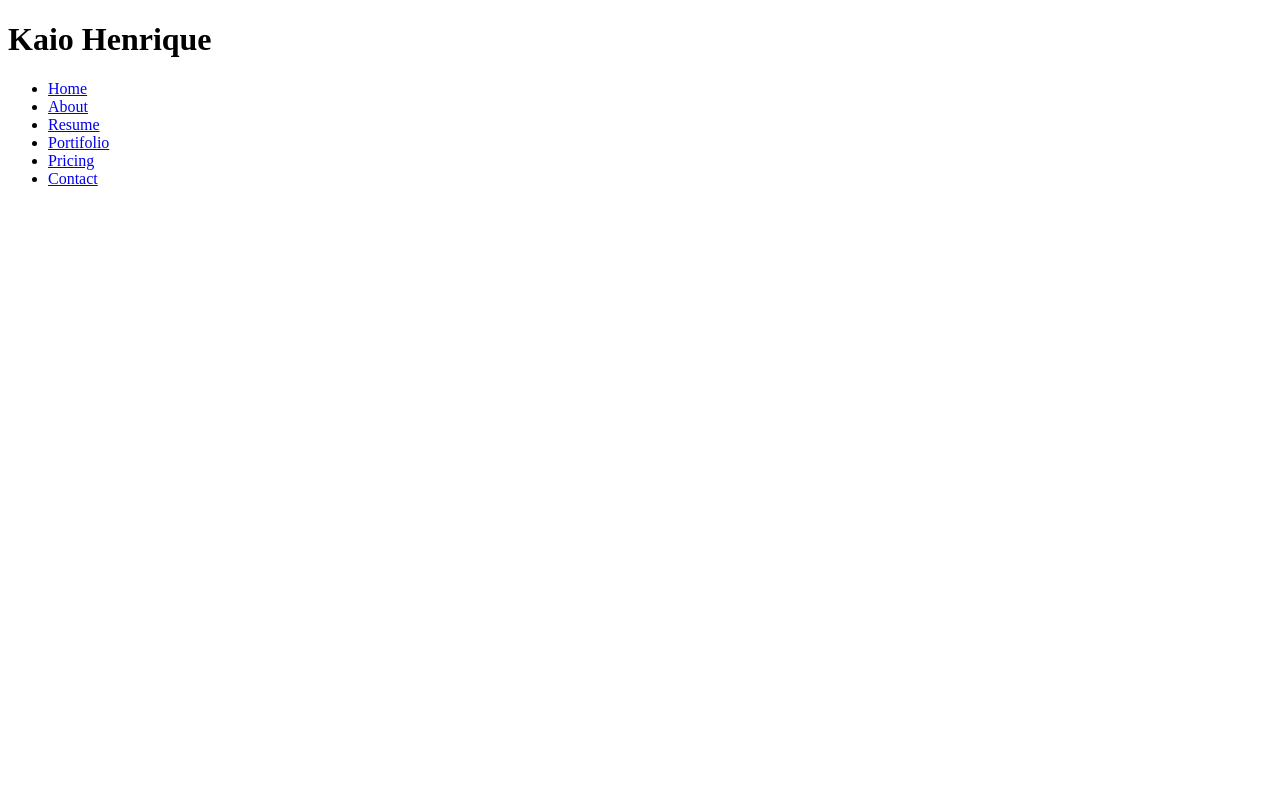
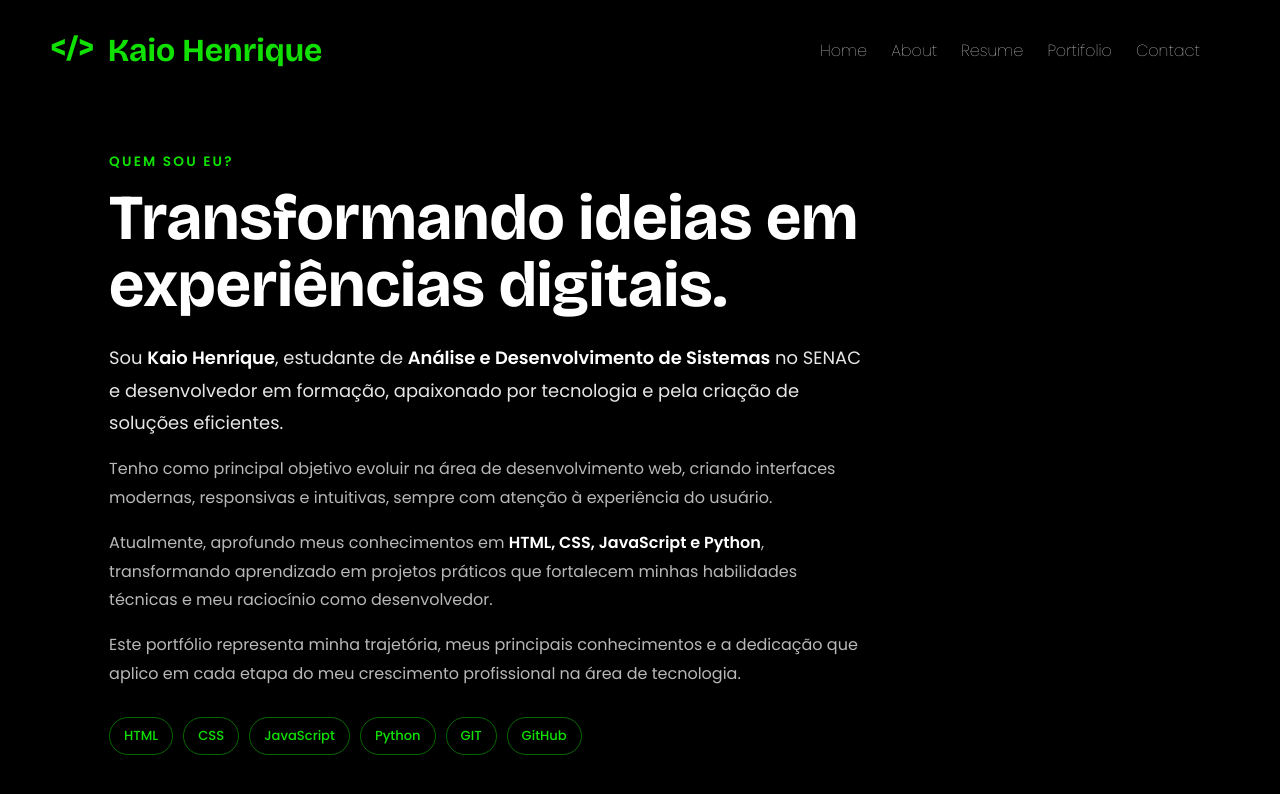
Before and after one commit to Kaio-sudo/portifolio, a plain HTML site: page index.html in a window 1280 px wide. Drawn offline with nearby package versions, Linux system fonts and the light colour scheme.

Commit message:
terminei minha navbar e adicionei uma breve apresentação de quem sou eu

```diff
--- a/index.html
+++ b/index.html
@@ -4,27 +4,70 @@
 <head>
     <meta charset="UTF-8">
     <meta name="viewport" content="width=device-width, initial-scale=1.0">
-    <title>Kaio-dev</title>
+    <title>Kaio Henrique - portifólio</title>
     <link rel="stylesheet" href="styles/style.css">
+    <script src="js/script.js" defer></script>
 </head>
 
-<body>
+<body id="top">
 
+    <!-- NavBar (navegação do site) -->
     <header>
-        <h1>Kaio Henrique</h1>
+        <h1 class="name">
+            <a href="#top">
+                <span class="code-symbol" aria-hidden="true">&lt;/&gt;</span>
+                Kaio Henrique
+            </a>
+        </h1>
         <nav>
             <ul class="navegacao-principal">
-                <li><a href="#">Home</a></li>
+                <li><a href="index.html">Home</a></li>
                 <li><a href="#">About</a></li>
                 <li><a href="#">Resume</a></li>
                 <li><a href="#">Portifolio</a></li>
-                <li><a href="#">Pricing</a></li>
                 <li><a href="#">Contact</a></li>
             </ul>
         </nav>
     </header>
 
+    <!-- apresentação de quem sou eu  -->
+    <main id="home" class="apresentacao">
+        <div class="apresentacao-conteudo">
+            <span class="apresentacao-etiqueta">quem sou eu?</span>
+            <h2>Transformando ideias em experiências digitais.</h2>
+
+            <p class="apresentacao-destaque">
+                Sou <strong>Kaio Henrique</strong>, estudante de
+                <strong>Análise e Desenvolvimento de Sistemas</strong> no SENAC e desenvolvedor em formação,
+                apaixonado por tecnologia e pela criação de soluções eficientes.
+            </p>
+
+            <p>
+                Tenho como principal objetivo evoluir na área de desenvolvimento web, criando interfaces modernas,
+                responsivas e intuitivas, sempre com atenção à experiência do usuário.
+            </p>
+
+            <p>
+                Atualmente, aprofundo meus conhecimentos em
+                <strong>HTML, CSS, JavaScript e Python</strong>, transformando aprendizado em projetos práticos
+                que fortalecem minhas habilidades técnicas e meu raciocínio como desenvolvedor.
+            </p>
+
+            <p>
+                Este portfólio representa minha trajetória, meus principais conhecimentos e a dedicação que aplico
+                em cada etapa do meu crescimento profissional na área de tecnologia.
+            </p>
+
+            <div class="tecnologias" aria-label="Tecnologias">
+                <span>HTML</span>
+                <span>CSS</span>
+                <span>JavaScript</span>
+                <span>Python</span>
+                <span>GIT</span>
+                <span>GitHub</span>
+            </div>
+        </div>
+    </main>
 </body>
-<link rel="stylesheet" href="js/script.js">
 
 </html>
--- a/js/script.js
+++ b/js/script.js
@@ -0,0 +1,8 @@
+const header = document.querySelector("header");
+
+function atualizarNavbar() {
+    header?.classList.toggle("scrolled", window.scrollY > 20);
+}
+
+window.addEventListener("scroll", atualizarNavbar, { passive: true });
+atualizarNavbar();
--- a/styles/style.css
+++ b/styles/style.css
@@ -0,0 +1,181 @@
+@import url('https://fonts.googleapis.com/css2?family=Bricolage+Grotesque:opsz,wght@12..96,200..800&family=Poppins:ital,wght@0,100;0,200;0,300;0,400;0,500;0,600;0,700;0,800;0,900;1,100;1,200;1,300;1,400;1,500;1,600;1,700;1,800;1,900&display=swap');
+
+@import url('https://fonts.googleapis.com/css2?family=Bricolage+Grotesque:opsz,wght@12..96,200..800&family=Poppins:ital,wght@0,100;0,200;0,300;0,400;0,500;0,600;0,700;0,800;0,900;1,100;1,200;1,300;1,400;1,500;1,600;1,700;1,800;1,900&family=Sora:wght@100..800&display=swap');
+
+html {
+    scroll-behavior: smooth;
+}
+
+body {
+    background-color: black;
+    padding-top: 80px;
+}
+
+header {
+    position: fixed;
+    top: 0;
+    left: 0;
+    z-index: 1000;
+    width: 100%;
+    box-sizing: border-box;
+    display: flex;
+    align-items: center;
+    justify-content: space-between;
+    padding: 0 40px;
+    background: rgba(0, 0, 0, 0.92);
+    border-bottom: 1px solid transparent;
+    transition:
+        background-color 0.35s ease,
+        border-color 0.35s ease,
+        backdrop-filter 0.35s ease,
+        box-shadow 0.35s ease;
+}
+
+header.scrolled {
+    background: rgba(18, 18, 18, 0.58);
+    border-bottom-color: rgba(255, 255, 255, 0.08);
+    box-shadow: 0 10px 30px rgba(0, 0, 0, 0.18);
+    -webkit-backdrop-filter: blur(18px) saturate(145%);
+    backdrop-filter: blur(18px) saturate(145%);
+}
+
+header .name {
+    color: #10e002;
+    font-family: 'Bricolage Grotesque', sans-serif;
+    padding: 10px;
+    cursor: pointer;
+}
+
+header .name a {
+    color: inherit;
+    text-decoration: none;
+}
+
+header .code-symbol {
+    display: inline-block;
+    margin-right: 6px;
+    animation: float 2s ease-in-out infinite;
+}
+
+@keyframes float {
+
+    0%,
+    100% {
+        transform: translateY(0);
+    }
+
+    50% {
+        transform: translateY(-6px);
+    }
+}
+
+header nav ul {
+    display: flex;
+    align-items: center;
+    gap: 24px;
+    margin: 0 30px 0 0;
+    padding: 10px;
+    list-style: none;
+}
+
+header nav ul li a {
+    color: #fff;
+    text-decoration: none;
+    font-family: "Poppins", sans-serif;
+    font-weight: 100;
+    font-style: normal;
+    transition: color 0.3s ease;
+}
+
+header nav ul li a:hover,
+header nav ul li a:focus-visible {
+    color: #10e002;
+}
+
+.apresentacao {
+    min-height: calc(100vh - 80px);
+    box-sizing: border-box;
+    display: flex;
+    align-items: center;
+    padding: 64px 8%;
+}
+
+.apresentacao-conteudo {
+    max-width: 820px;
+    display: block;
+}
+
+.apresentacao-etiqueta {
+    display: inline-block;
+    margin-bottom: 12px;
+    color: #10e002;
+    font-family: "Poppins", sans-serif;
+    font-size: 0.85rem;
+    font-weight: 600;
+    letter-spacing: 0.16em;
+    text-transform: uppercase;
+}
+
+.apresentacao h2 {
+    max-width: 760px;
+    margin: 0 0 24px;
+    color: #fff;
+    font-family: 'Bricolage Grotesque', sans-serif;
+    font-size: clamp(2.2rem, 5vw, 4.5rem);
+    line-height: 1.05;
+}
+
+.apresentacao p {
+    max-width: 760px;
+    margin: 0 0 16px;
+    color: #b8b8b8;
+    font-family: "Poppins", sans-serif;
+    font-size: 1rem;
+    line-height: 1.8;
+}
+
+.apresentacao-destaque {
+    color: #e6e6e6 !important;
+    font-size: 1.12rem !important;
+}
+
+.apresentacao p strong {
+    color: #fff;
+    font-weight: 600;
+}
+
+.tecnologias {
+    display: flex;
+    flex-wrap: wrap;
+    gap: 10px;
+    margin-top: 28px;
+}
+
+.tecnologias span {
+    border: 1px solid rgba(16, 224, 2, 0.45);
+    border-radius: 999px;
+    padding: 8px 14px;
+    color: #10e002;
+    font-family: "Poppins", sans-serif;
+    font-size: 0.82rem;
+    font-weight: 500;
+}
+
+@media (max-width: 768px) {
+    header {
+        padding: 0 20px;
+    }
+
+    header nav ul {
+        gap: 12px;
+        margin-right: 0;
+    }
+
+    .apresentacao {
+        padding: 48px 24px;
+    }
+
+    .apresentacao-conteudo {
+        padding-left: 20px;
+    }
+}
```
Also changed, not shown: 1 other file.
